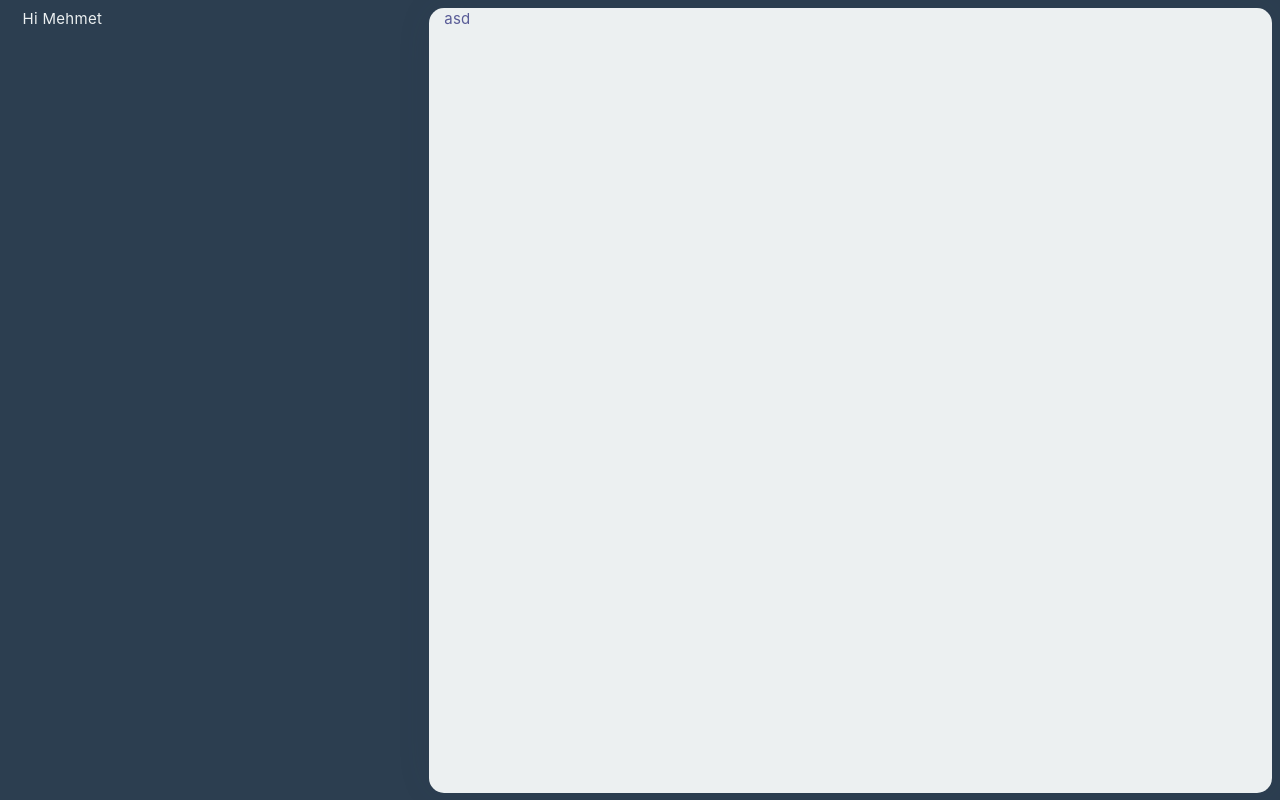
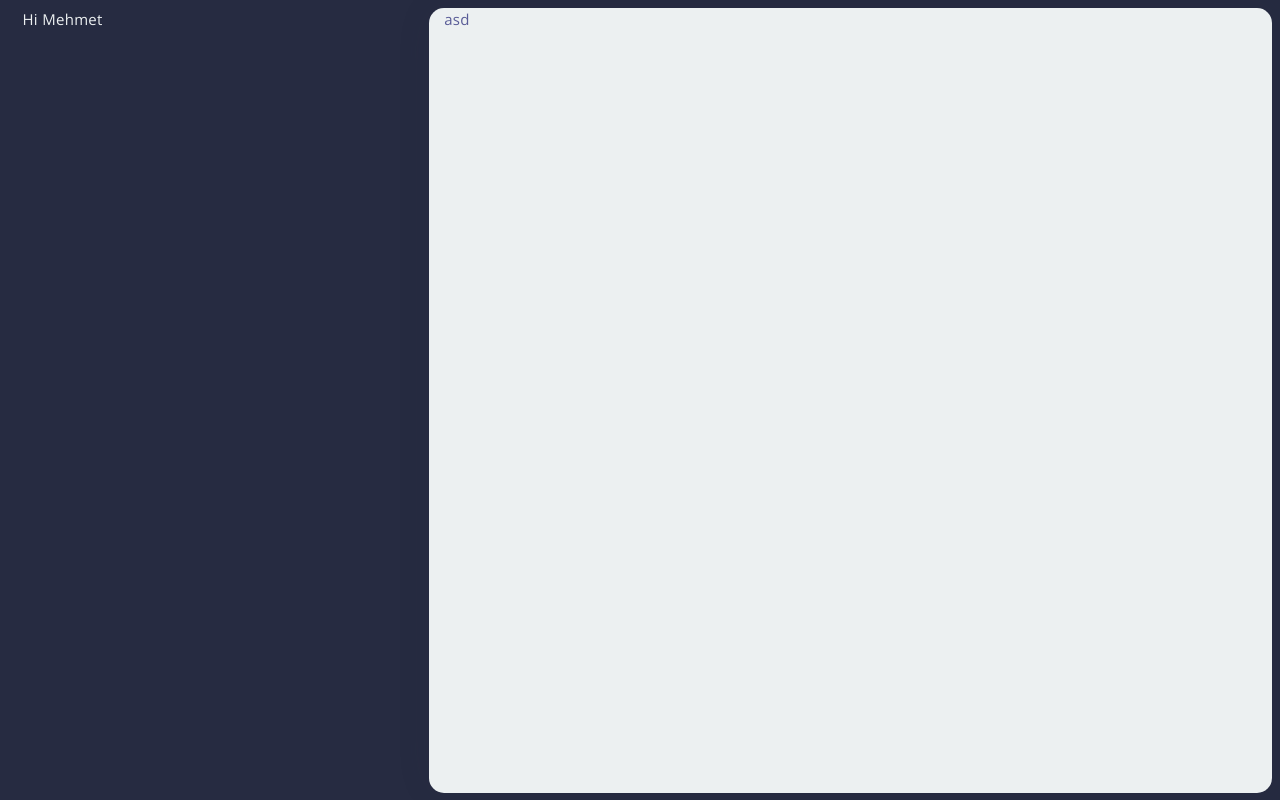
Before and after one commit to mehmetpekcan/todo-app, a Vue app: page / in a window 1280 px wide. Built offline with nearby package versions, Linux system fonts and the light colour scheme.

Commit message:
some styling

```diff
--- a/src/assets/styles/colors.scss
+++ b/src/assets/styles/colors.scss
@@ -1,7 +1,7 @@
 @import "./mixins.scss";
 
 .gradient-dark {
-  background: linear-gradient(45deg, #341f97, #222f3e);
+  background: linear-gradient(45deg, #262b41, #222f3e);
 }
 
 .text {
--- a/src/assets/styles/mixins.scss
+++ b/src/assets/styles/mixins.scss
@@ -1,9 +1,10 @@
 // Colors
 $white: #ecf0f1;
-$black: #2c3e50;
+$black: #262b41;
 $blue: #1d7bd3;
 $blue-light: #42baf9;
 $blue-dark: #2c60e4;
+$dark-gray: #474b60;
 $gray-1: #f2f4f8;
 $gray-2: #e4e9f0;
 $gray-3: #d9dee9;
@@ -31,16 +32,9 @@
 $light: $gray-1;
 $dark: $black;
 
-// dark theme
-$dark-gray-1: #aeaee0;
-$dark-gray-2: #7575a3;
-$dark-gray-3: #4f4f7a;
-$dark-gray-4: #232135;
-$dark-gray-5: #141322;
-$dark-gray-6: #0c0c1b;
 
 // Font Family
-$base-font-family: -apple-system, BlinkMacSystemFont, "Segoe UI", Roboto, Helvetica, Arial, sans-serif, "Apple Color Emoji", "Segoe UI Emoji", "Segoe UI Symbol";
+$base-font-family: "Open Sans", -apple-system, BlinkMacSystemFont, "Segoe UI", Roboto, Helvetica, Arial, sans-serif, "Apple Color Emoji", "Segoe UI Emoji", "Segoe UI Symbol";
 
 // Font Size
 $base-font-size: 15 !default;
```
